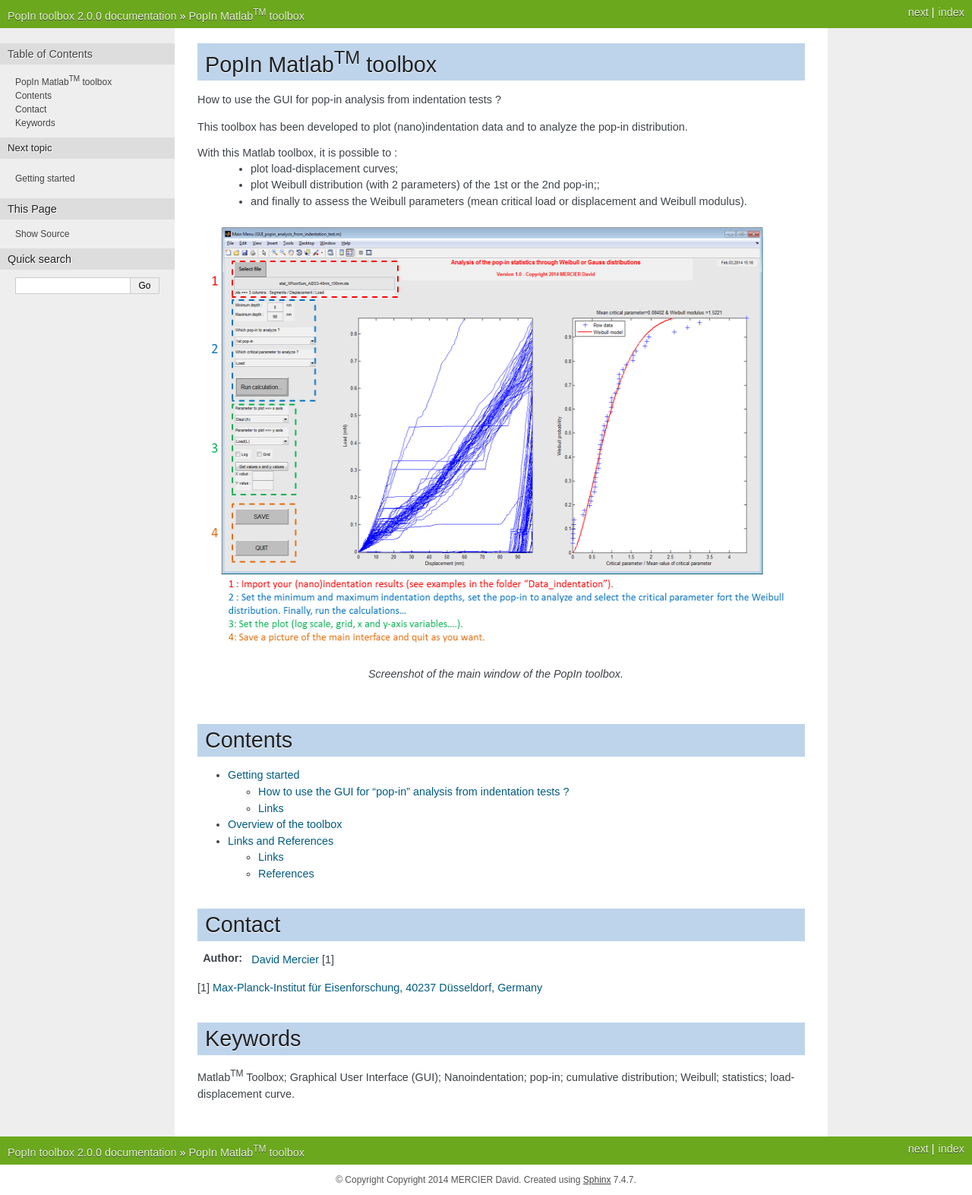
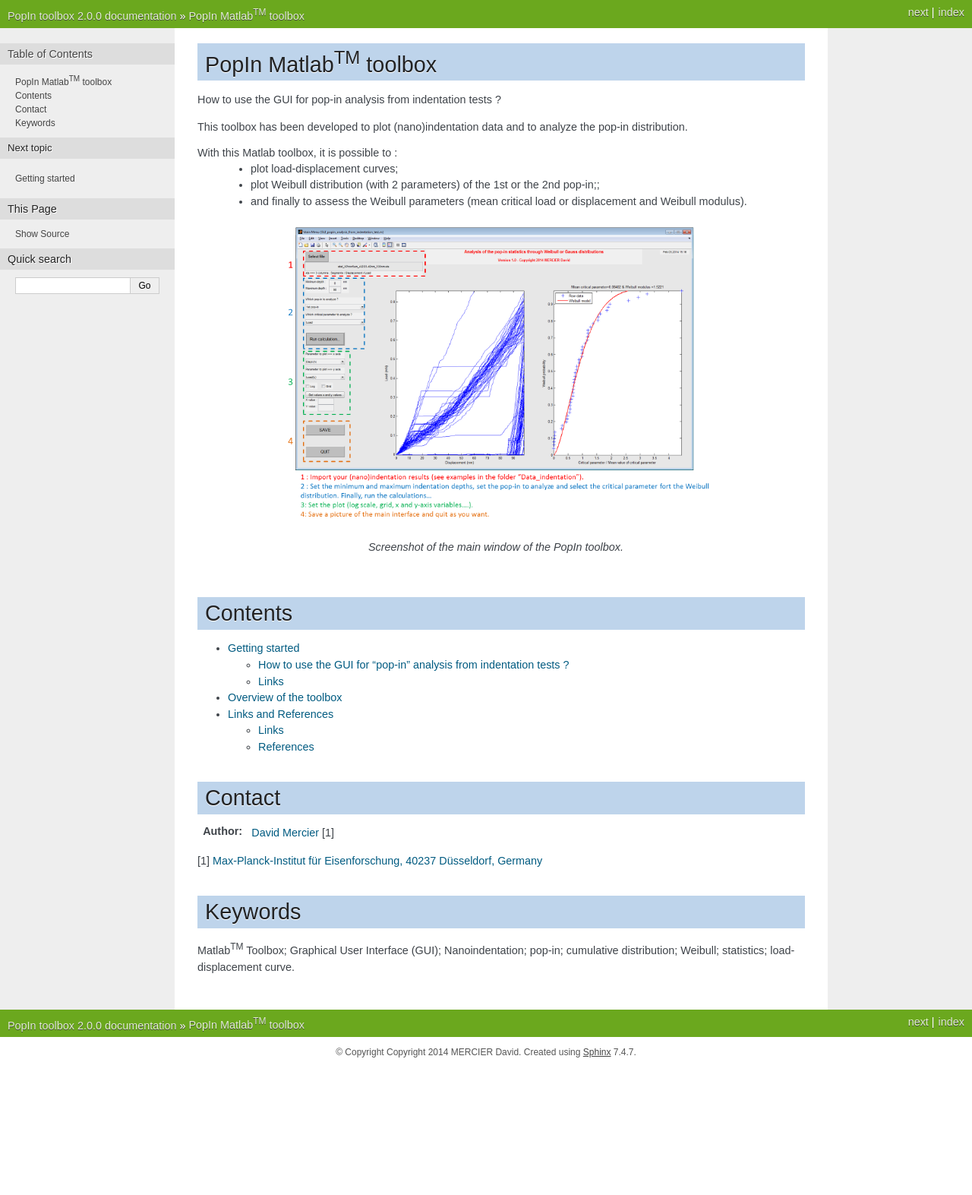
Before and after one commit to DavidMercier/PopIn, a Sphinx documentation site: the page built from doc/index.rst, in a window 1280 px wide. Shown: the whole page at 76% size. Built offline with Sphinx 7.4.7, drawn with Linux system fonts in a browser that asks for light colours; after the commit the page ends 1405 px from its top, so only the background shows below that.

Commit message:
update doc

```diff
--- a/doc/index.rst
+++ b/doc/index.rst
@@ -19,7 +19,7 @@
     * and finally to assess the Weibull parameters (mean critical load or displacement and Weibull modulus).
 
 .. figure:: ./_pictures/GUI_Main_Window_overview.png
-   :scale: 50 %
+   :scale: 35 %
    :align: center
 
    *Screenshot of the main window of the PopIn toolbox.*
```
